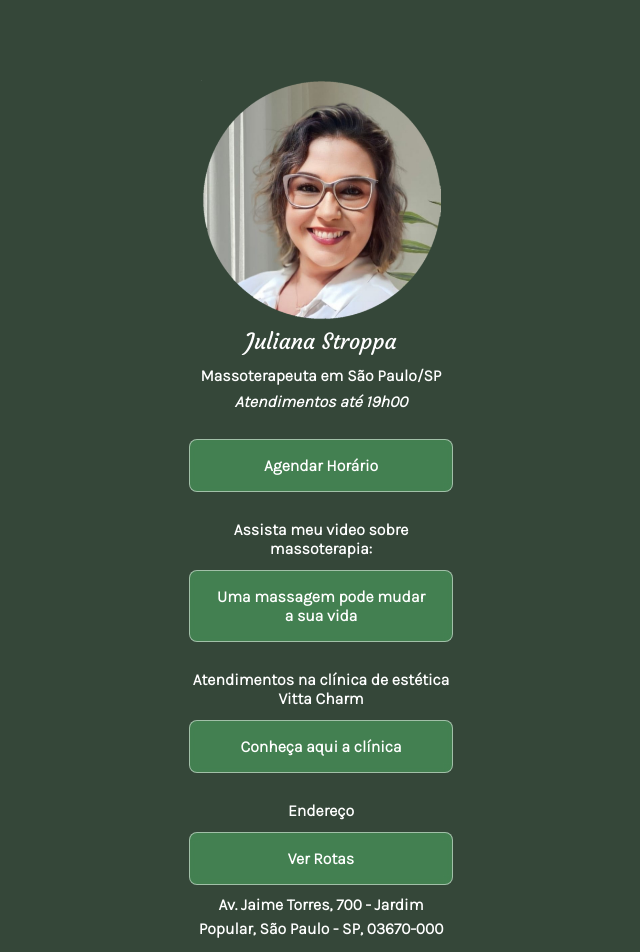
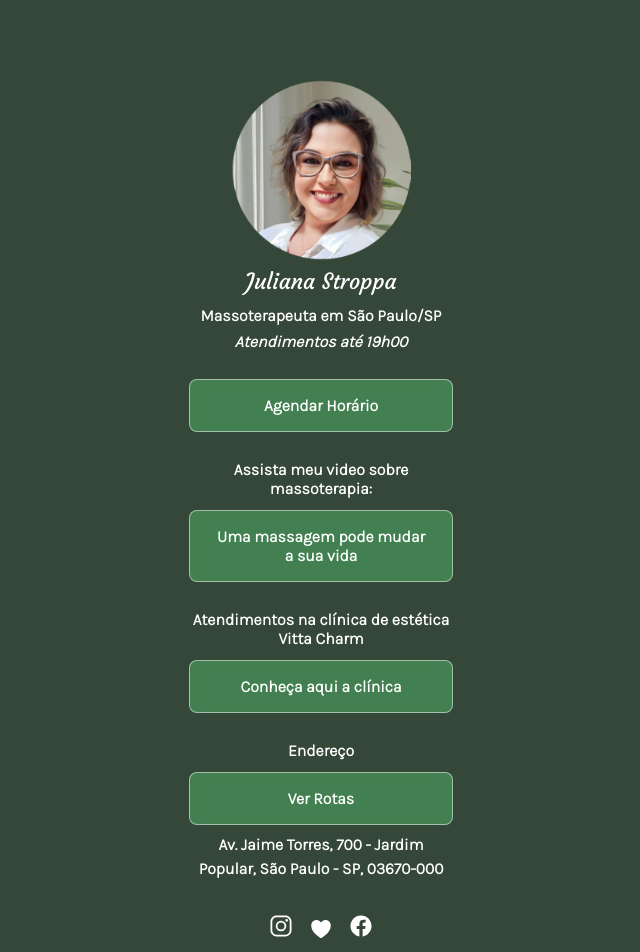
Before and after one commit to lu-stroppa/justroppa1, a plain HTML site: page index.html in a window 1280 px wide. Shown: the top 952 px of the page, without its empty margins (319-959 px from the left). Drawn offline with nearby package versions, Linux system fonts and the light colour scheme.

Commit message:
new profile img size

```diff
--- a/style.css
+++ b/style.css
@@ -37,7 +37,7 @@ padding: 24px;
 }
 
 #profile img {
-    width: 240px;
+    width: 180px;
 }
 
 #profile p {
```
